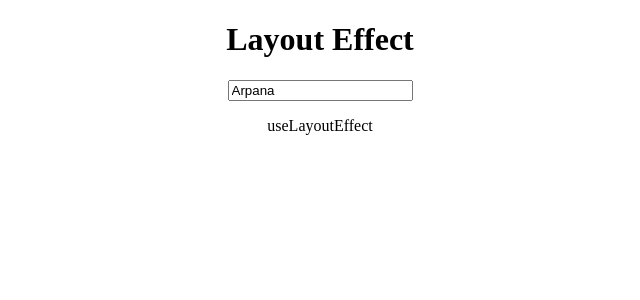
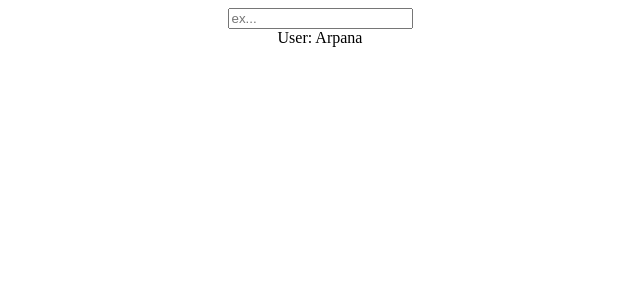
Before and after one commit to ArpanaMishra94/react-concepts, a React (Create React App) app: page / in a window 1280 px wide. Shown: the top 300 px of the page, without its empty margins (320-960 px from the left). Built offline with nearby package versions, Linux system fonts and the light colour scheme.

Commit message:
useContext Hook

```diff
--- a/src/App.js
+++ b/src/App.js
@@ -3,7 +3,8 @@ import './App.css';
 // import ReducerExample from './Hooks/useReducer/ReducerExample';
 // import EffectExample from './Hooks/useEffect/EffectExample';
 // import RefExample from './Hooks/useRef/RefExample';
-import LayoutExample from './Hooks/useLayout/LayoutExample';
+// import LayoutExample from './Hooks/useLayout/LayoutExample';
+import ContextExample from './Hooks/useContext/ContextExample';
 
 function App() {
   return (
@@ -12,7 +13,8 @@ function App() {
       {/* <ReducerExample /> */}
       {/* <EffectExample /> */}
       {/* <RefExample /> */}
-      <LayoutExample/>
+      {/* <LayoutExample/> */}
+      <ContextExample/>
     </div>
   );
 }
--- /dev/null
+++ b/src/Hooks/useContext/ContextExample.js
@@ -0,0 +1,22 @@
+// useContext is a React hook that provides a way to share data (context) across multiple components without explicitly passing it through props.
+// It is part of the React Context API, which is built into the React library.
+
+
+import React, {useState, createContext} from 'react';
+import Login from './Login';
+import User from './User';
+
+export const AppContext = createContext(null);
+
+const ContextExample = () => {
+    const [userName, setUserName] = useState('Arpana');
+
+    return (
+        <AppContext.Provider value={{userName, setUserName}}>
+            <Login/>
+            <User/>
+        </AppContext.Provider>
+    )
+}
+
+export default ContextExample;
--- /dev/null
+++ b/src/Hooks/useContext/Login.js
@@ -0,0 +1,19 @@
+import React, {useContext} from 'react';
+import { AppContext } from './ContextExample';
+
+const Login = () => {
+
+    const {setUserName} = useContext(AppContext);
+
+    const val = (e) => {
+        setUserName(e.target.value);
+    }
+
+    return (
+        <div>
+            <input placeholder='ex...' onChange={val}/>
+        </div>
+    )
+}
+
+export default Login;
--- /dev/null
+++ b/src/Hooks/useContext/User.js
@@ -0,0 +1,14 @@
+import React, {useContext} from 'react';
+import { AppContext } from './ContextExample';
+
+const User = () => {
+    const {userName} = useContext(AppContext);
+
+    return (
+        <div>
+            User: {userName}
+        </div>
+    )
+}
+
+export default User
```
